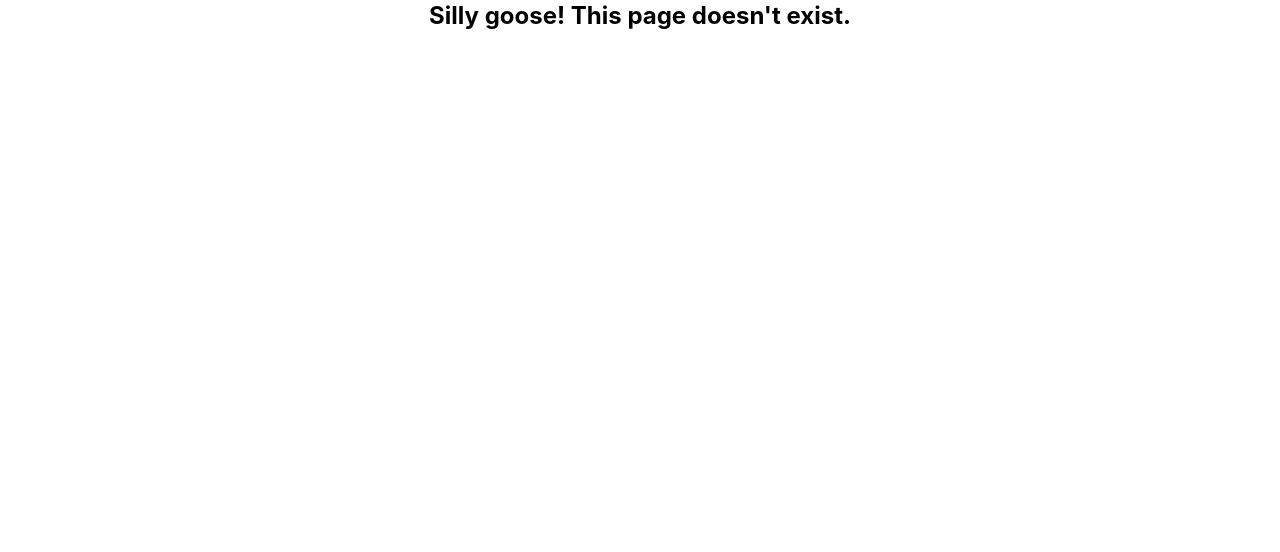
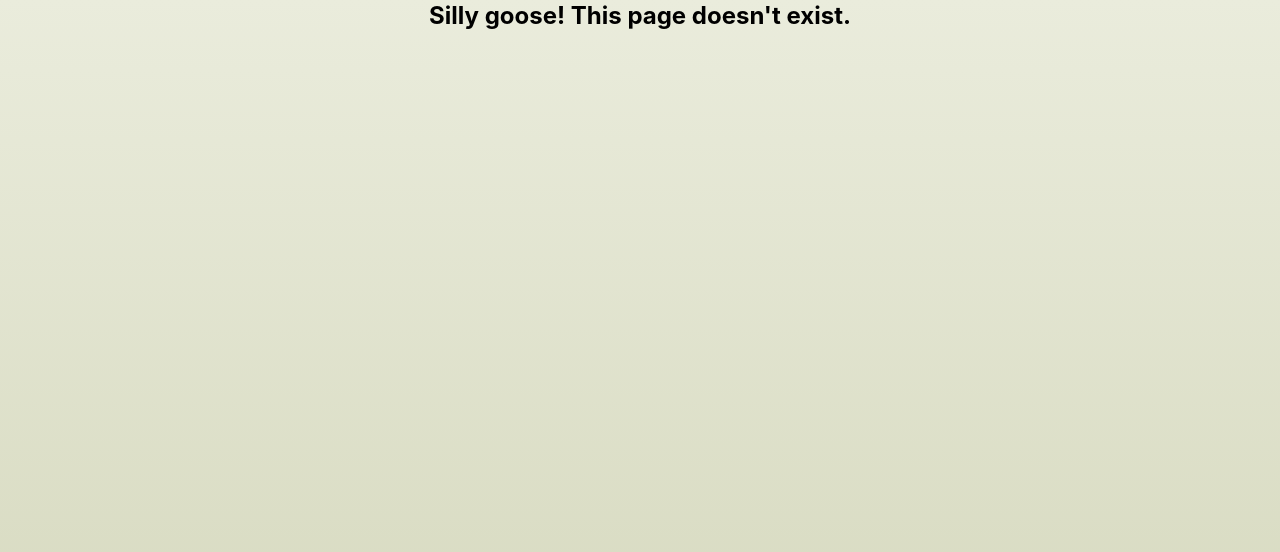
Before and after one commit to jasonslee07/final-project-team3, a React (Vite) app: page /onboarding in a window 1280 px wide. Shown: the top 552 px of the page. Built offline with nearby package versions, Linux system fonts and the light colour scheme; no server answers.

Commit message:
feat: background color added

```diff
--- a/src/components/PageNotFound.tsx
+++ b/src/components/PageNotFound.tsx
@@ -1,8 +1,8 @@
 const PageNotFound = () => {
   return (
-    <>
-      <h1 className="text-2xl font-bold flex justify-center">Silly goose! This page doesn't exist.</h1>
-    </>
+    <div className="bg-linear-to-b from-[#EAECDC] to-[#D3D6BA] min-h-screen flex justify-center">
+      <h1 className="text-2xl font-bold">Silly goose! This page doesn't exist.</h1>
+    </div>
   );
 };
 
```
